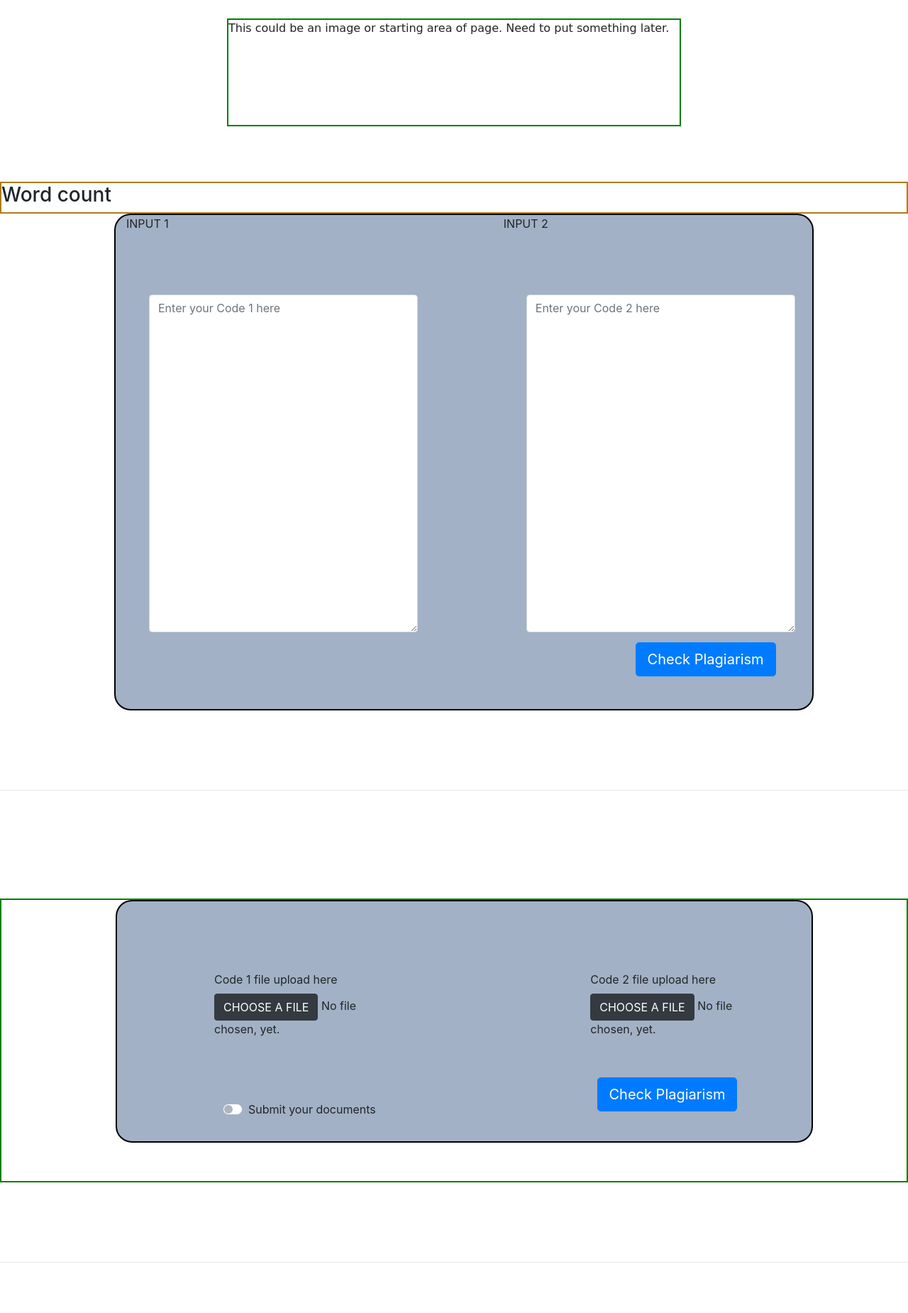
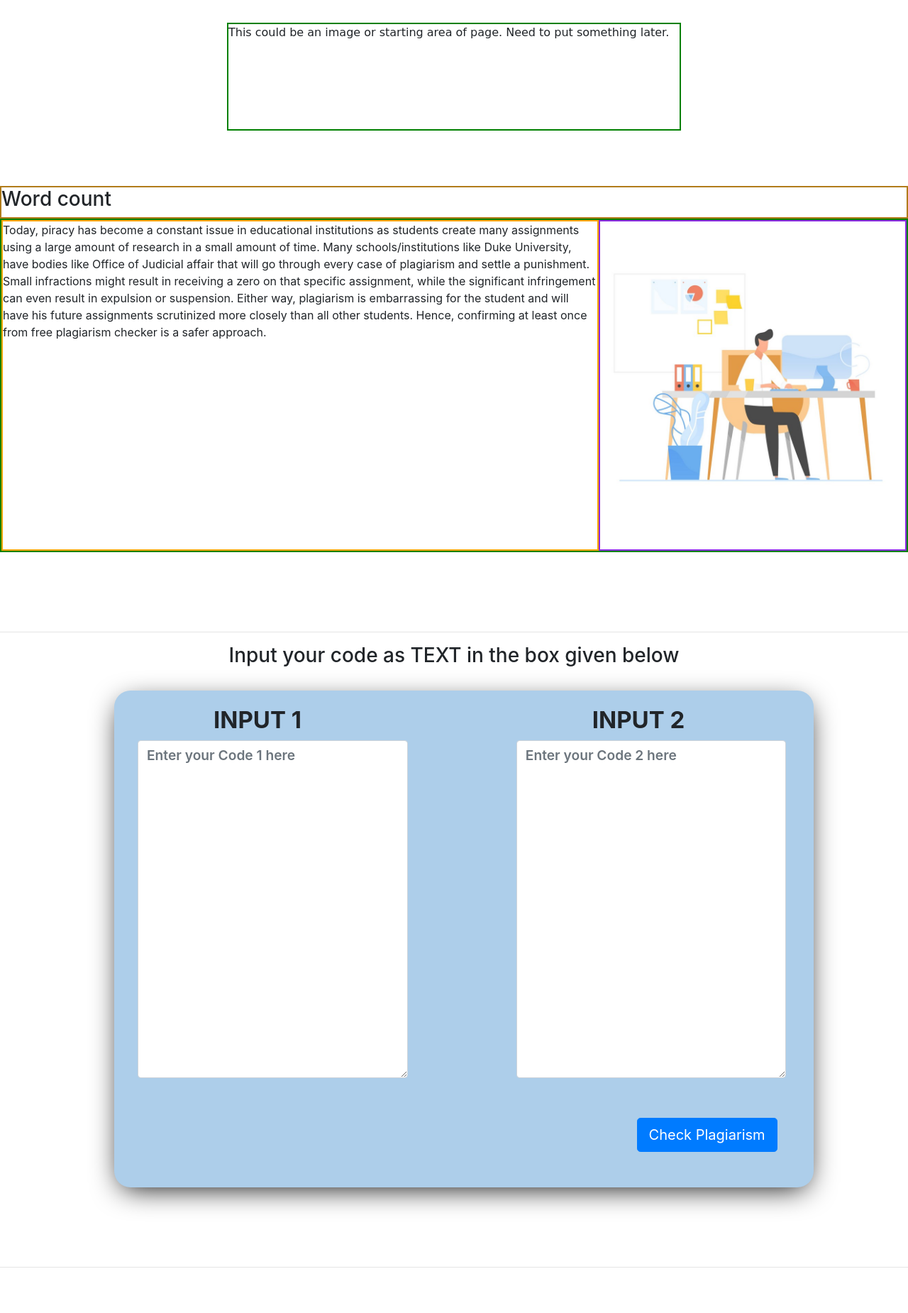
Before and after one commit to blackpearl15/Plagiarism-detection, a Django app: page / in a window 1280 px wide. Shown: the part 70-1920 px from the top of the page at 71% size. Run offline with Django 3.2, Linux system fonts and the light colour scheme; some libraries are stand-ins or nearby versions.

Commit message:
Designed Homepage but leaving the top portion

```diff
--- a/assets/indexkastyle.css
+++ b/assets/indexkastyle.css
@@ -21,7 +21,7 @@
     width: 50%;
     height: 152px;
     margin-left: 25%;
-    margin-top: 2%;
+    margin-top: 8%;
     font-family: "Bebas Neue", cursive;
 }
 .startkarna{
@@ -37,8 +37,9 @@
     /* height: 650px; */
 }
 .form-container{
-    border: 2px solid black;
-    background: #a2b1c5;
+    /* border: 2px solid black; */
+    /* background: #a2b1c5; */
+    background: #adceea;
     display: flex;
     width: 77%;
     border-radius: 23px;
@@ -47,6 +48,7 @@
     margin-left: 161px;
     flex-wrap: wrap;
     justify-content: space-between;
+    box-shadow: 0px 10px 40px -10px #000;
 
     /* background-image: url('imagesarea/bg2.png');
     background-repeat: no-repeat;
@@ -55,9 +57,11 @@
 }
 /* .leftcard{
     border: 2px solid blueviolet;
+
 }
 .rightcard{
     border: 2px solid violet;
+
 } */
 .formkeafter{
     /* border: 2px solid green; */
@@ -67,10 +71,10 @@
     margin-left: -281px;
 }
 .formkeniche{
-    border: 2px solid green;
+    /* border: 2px solid green; */
     width: 100%;
     height: 400px;
-    margin-top: 152px;
+    margin-top: 28px;
     /* background-image: url('imagesarea/bg1.png');
     background-repeat: no-repeat;
     background-attachment: fixed;
@@ -87,6 +91,7 @@
       height: 425px;
       font-family: 'Roboto Slab', serif;
       background-color:#1d262d;
+      margin-top: -16px;
     }
 
     .las{
@@ -206,3 +211,59 @@
       width: 1343px;
       height: 600px;
   }
+
+.lab1,.lab2{
+    font-weight: bold;
+    font-size: 33px;
+    margin-left: 125px;
+    margin-top: 17px;
+}
+.form-control{
+    font-size: 1.2rem;
+    font-weight: 600;
+    line-height: 1.5;
+}
+
+.starterofpage{
+    border: 2px solid green;
+    display: flex;
+    justify-content: flex-end;
+}
+.leftkaarea{
+    border: 2px solid orange;
+}
+.rightkaarea{
+    border: 2px solid blueviolet;
+}
+.textvstext{
+    /* border: 2px solid black; */
+    text-align: center;
+
+}
+
+.footerkeupar{
+    /* border: 2px solid black; */
+    background-image: linear-gradient(to right, rgb(182, 244, 146), rgb(51, 139, 147));
+    display: flex;
+    justify-content: space-evenly;
+    height: 107px;
+}
+.leftfoot{
+    /* border: 2px solid green; */
+    text-align: center;
+    color: #0d48a2;
+}
+/* .getstarted{
+    border: 2px solid orange;
+} */
+.footerkejustuppar{
+    font-family: 'Baloo Bhai 2', cursive;
+    text-align: center;
+    font-size: 28px;
+    height: 124px;
+    background-image: linear-gradient(to right, rgb(182, 244, 146), rgb(51, 139, 147));
+}
+.leftfoot h2{
+    position: relative;
+    margin-top: 26px;
+}
--- a/loginform/views.py
+++ b/loginform/views.py
@@ -6,6 +6,7 @@ from django.core.files.storage import FileSystemStorage
 from django.http import FileResponse
 from bs4 import BeautifulSoup
 import PyPDF2
+import docx2txt
 from django.template import RequestContext
 
 
@@ -66,18 +67,34 @@ def result(request):
         chara1 = request.FILES['f1']
         chara2 = request.FILES['f2']
 
-        a = PyPDF2.PdfFileReader(chara1)
-        c = PyPDF2.PdfFileReader(chara2)
+        chara1kaname = chara1.name
+        chara2kaname = chara2.name
+        ans = ""
+        if(chara1kaname[-1] == 'f'):
+            a = PyPDF2.PdfFileReader(chara1)
+            b=a.getNumPages()
 
-        b=a.getNumPages()
-        ans = ""
-        for i in range(1,b):
-            ans += a.getPage(i).extractText()
+            for i in range(1,b):
+                ans += a.getPage(i).extractText()
 
-        d=c.getNumPages()
+        elif(chara2kaname[-1] == 'x'):
+            a = docx2txt.process(chara1)
+            ans = a
+
+
+
         resu = ""
-        for i in range(1,d):
-            resu += c.getPage(i).extractText()
+        if(chara2kaname[-1] == 'f'):
+            c = PyPDF2.PdfFileReader(chara2)
+            d=c.getNumPages()
+
+            for i in range(1,d):
+                resu += c.getPage(i).extractText()
+
+        elif(chara2kaname[-1] == 'x'):
+            c = docx2txt.process(chara2)
+            resu = c
+
 
         seq = SequenceMatcher(a=resu, b=ans)
 
--- a/templates/index.html
+++ b/templates/index.html
@@ -32,10 +32,11 @@
     <link rel="stylesheet" href="https://cdn.jsdelivr.net/npm/bootstrap@4.5.3/dist/css/bootstrap.min.css" integrity="sha384-TX8t27EcRE3e/ihU7zmQxVncDAy5uIKz4rEkgIXeMed4M0jlfIDPvg6uqKI2xXr2" crossorigin="anonymous">
     <script src="https://kit.fontawesome.com/66625e7f73.js" crossorigin="anonymous"></script>
      <link rel="stylesheet" href="{% static 'indexkastyle.css'  %}">
+     <link href="https://fonts.googleapis.com/css2?family=Baloo+Bhai+2:wght@700&display=swap" rel="stylesheet">
     <title> Homepage </title>
   </head>
   <body  onload="myf()">
-    <nav class="navbar navbar-expand-lg navbar-dark bg-dark" style="height: 70px;">
+    <nav class="navbar navbar-expand-lg navbar-dark bg-dark fixed-top" style="height: 70px;">
       <a class="navbar-brand" style="margin-left: 131px;" href="#">Detect</a>
       <button class="navbar-toggler" type="button" data-toggle="collapse" data-target="#navbarSupportedContent" aria-controls="navbarSupportedContent" aria-expanded="false" aria-label="Toggle navigation">
         <span class="navbar-toggler-icon"></span>
@@ -101,26 +102,40 @@
        <div class="startkarna">
                 <h3>Word count </h3>
        </div>
+       <div class="starterofpage">
+         <div class="leftkaarea">
+             <p>Today, piracy has become a constant issue in educational institutions as students create many assignments using a large amount of research in a small amount of time. Many schools/institutions like Duke University, have bodies like Office of Judicial affair that will go through every case of plagiarism and settle a punishment. Small infractions might result in receiving a zero on that specific assignment, while the significant infringement can even result in expulsion or suspension. Either way, plagiarism is embarrassing for the student and will have his future assignments scrutinized more closely than all other students. Hence, confirming at least once from free plagiarism checker is a safer approach.</p>
+         </div>
+         <div class="rightkaarea" >
+                <img src="{% static 'imagesarea/bag3.jpg' %}" style="width: 430px;">
+         </div>
+       </div>
 
+<br><br><br><br>
+<hr>
 
+<div class="textvstext">
+    <h3>Input your code as TEXT in the box given below </h3>
+</div>
+<br>
 <div class="fromkacont">
          <form action="result" method="POST" class="form-container">
           {% csrf_token %}
             <div class="col-md-5">
               <div class="leftcard">
                 <div class="form-group">
-                  <label for="exampleFormControlTextarea1">INPUT 1</label>
+                  <label for="exampleFormControlTextarea1" class="lab1">INPUT 1</label>
                   <textarea class="form-control" placeholder="Enter your Code 1 here" name="sa" id="exampleFormControlTextarea1" rows="10"
-                  style="height: 476px;margin-top: 80px;margin-left: 32px;"></textarea>
+                  style="height: 476px; margin-top: -4px;margin-left: 18px;"></textarea>
                 </div>
               </div>
             </div>
             <div class="col-md-5">
             <div class="rightcard">
               <div class="form-group">
-                <label for="exampleFormControlTextarea1"> INPUT 2</label>
+                <label for="exampleFormControlTextarea1" class="lab2"> INPUT 2</label>
                 <textarea class="form-control"  placeholder="Enter your Code 2 here" name="sb" id="exampleFormControlTextarea2" rows="10"
-                style="height: 476px;margin-top: 80px;margin-left: 32px;"></textarea>
+                style="height: 476px; margin-top: -4px;margin-left: 18px;"></textarea>
               </div>
             </div>
           </div>
@@ -132,33 +147,39 @@
         </div>
         <br><br><br><br>
          <hr>
-
+         <br><br>
+         <br>
+         <div class="textvstext">
+          <h3>Input your code as FILE in the box given below </h3>
+          </div>
             <div class="formkeniche">
             <form action="result" method="POST" class="form-container" style="height: 342px;" enctype="multipart/form-data">
               {% csrf_token %}
               <div class="col-md-5">
-                <div class="leftcard" style="margin-left: 122px;margin-top: 98px;">
+                <div class="leftcard" style="margin-left: 122px;margin-top: 66px;" >
 
                   <div class="form-group">
-                    <label for="exampleFormControlFile1">Code 1 file upload here</label><br>
+                    <label for="exampleFormControlFile1" style="font-weight: 500;
+                    font-size: 24px;">Code 1 file upload here</label><br>
                     <input type="file" id="file1" name="f1" hidden="hidden">
-                         <button type="button" id="b2" class="btn btn-dark">CHOOSE A FILE</button>
+                         <button type="button" id="b2" class="btn btn-dark">CHOOSE A FILE</button><br>
                          <span id="b2txt" name="i1">No file chosen, yet.</span>
 
                     <div class="custom-control custom-switch">
                       <input type="checkbox" class="custom-control-input" name="x1" id="customSwitch1" style="margin-top: 73px;">
-                      <label class="custom-control-label"  for="customSwitch1" style="margin-top: 89px;
-                      margin-left: 12px;">Submit your documents</label>
+                      <label class="custom-control-label"  for="customSwitch1"
+                      style="margin-top: 83px;margin-left: 13px;font-size: 21px;font-weight: 500;">Submit your documents</label>
                     </div>
                   </div>
                 </div>
               </div>
               <div class="col-md-5">
-              <div class="rightcard" style="margin-left: 122px;margin-top: 98px;">
+              <div class="rightcard" style="margin-left: 122px;margin-top: 66px;">
                 <div class="form-group">
-                  <label for="exampleFormControlFile1">Code 2 file upload here</label><br>
+                  <label for="exampleFormControlFile1" style="font-weight: 500;
+                  font-size: 24px;">Code 2 file upload here</label><br>
                   <input type="file" id="file2" name="f2" hidden="hidden">
-                  <button type="button" id="b3" class="btn btn-dark">CHOOSE A FILE</button>
+                  <button type="button" id="b3" class="btn btn-dark">CHOOSE A FILE</button><br>
                   <span id="b3txt" name="i2">No file chosen, yet.</span>
                 </div>
               </div>
@@ -171,30 +192,32 @@
 
 
             </div>
-            <br><br><br><br>
+            <br><br>
         <hr>
 
-        <br><br><br><br>
+        <br><br><br>
 
-
-
+        <div class="textvstext">
+          <h3>Input your code as TEXT and a LINK(Gfg's) in the box given below </h3>
+          </div>
+          <br>
               <div class="fromkacont">
-                <form action="result" method="POST" class="form-container">
+                <form action="result" method="POST" class="form-container" style="height: 626px;">
                  {% csrf_token %}
                    <div class="col-md-5">
                      <div class="leftcard">
                        <div class="form-group">
-                         <!-- <label for="exampleFormControlTextarea1">Your CODE 1 goes here</label> -->
-                         <textarea class="form-control" placeholder="Enter your Code 1 here" name="linkkesathcode" id="exampleFormControlTextarea1" rows="10" style="height: 476px;
-                         margin-top: 80px;margin-left: 32px;"></textarea>
+                        <label for="exampleFormControlTextarea1" class="lab1">INPUT 1</label>
+                         <textarea class="form-control" placeholder="Enter your Code here" name="linkkesathcode" id="exampleFormControlTextarea1" rows="10" style="height: 476px;
+                         margin-top: 11px;margin-left: 32px;"></textarea>
                        </div>
                      </div>
                    </div>
                    <div class="col-md-5">
                    <div class="rightcard">
                      <div class="form-group">
-                       <!-- <label for="exampleFormControlTextarea1">Your CODE 2 goes here</label> -->
-                      <input type="url" class="form-control" name="linkname" style="margin-top: 223px;
+                      <label for="exampleFormControlTextarea1" class="lab2">INPUT 2 </label>
+                      <input type="url" class="form-control" name="linkname" style="margin-top: 113px;
                       height: 92px;" placeholder="Enter the Link here">
                      </div>
                    </div>
@@ -205,14 +228,27 @@
 
                 </form>
                </div>
+             <br><br><br>
+             <hr>
+             <br><br><br><br>
+
 
 
          <div class="footerkeupar">
-           i am before footer.
+            <div class="leftfoot">
+              <h2>Try us today......</h2>
+            </div>
+            <div class="getstarted">
+              <button type="button" class="btn btn-dark btn-lg" style="width: 289px;margin-top: 29px;">GET STARTED</button>
+            </div>
+         </div>
+         <div class="footerkejustuppar">
+           <p> Ready to stop wasting time with that old school "plagiarism checker" from the 90's,
+             <br> Start using us today for
+            free...</p>
          </div>
 
 
-         <br><br><br><br>
 
      <div class="footer">
 
```
Also changed, not shown: assets/imagesarea/bag1.jpg (added), assets/imagesarea/bag2.jpg (added), assets/imagesarea/bag3.jpg (added).
